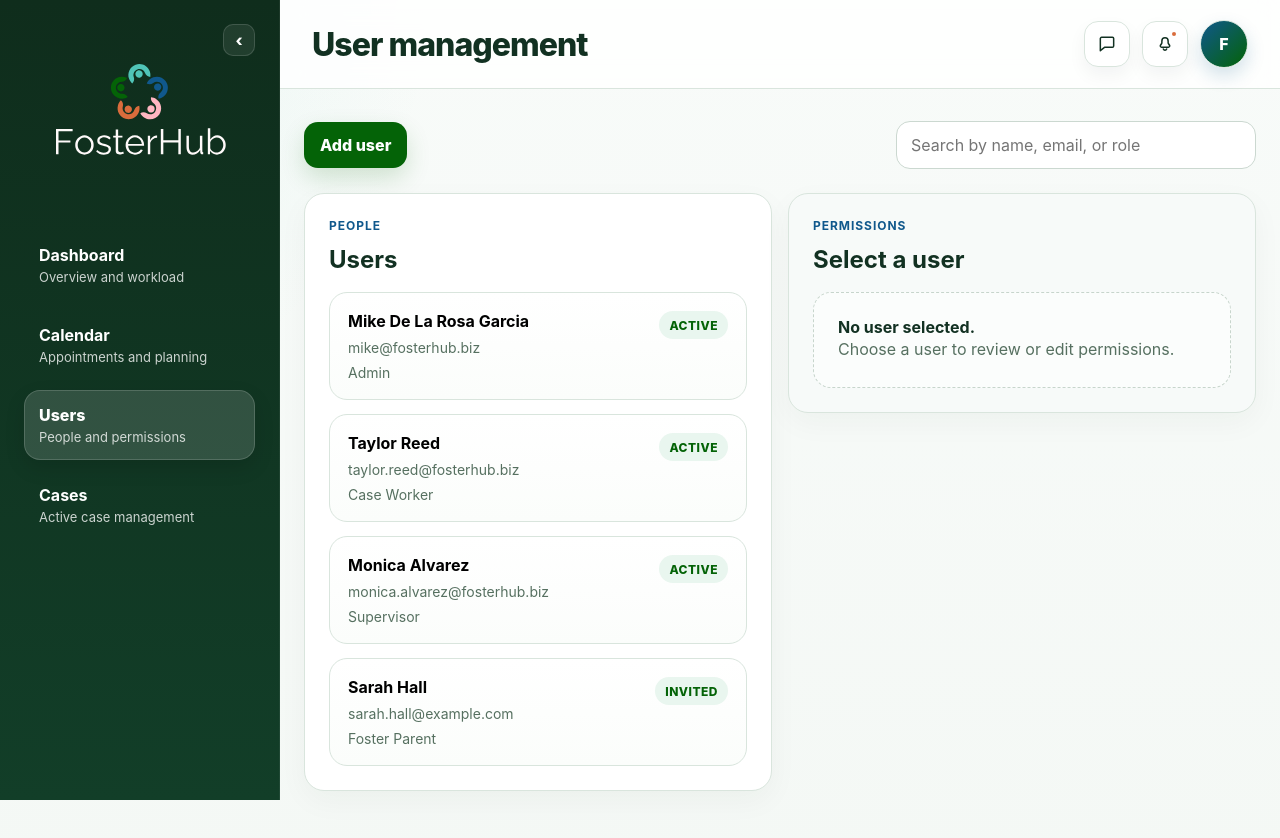
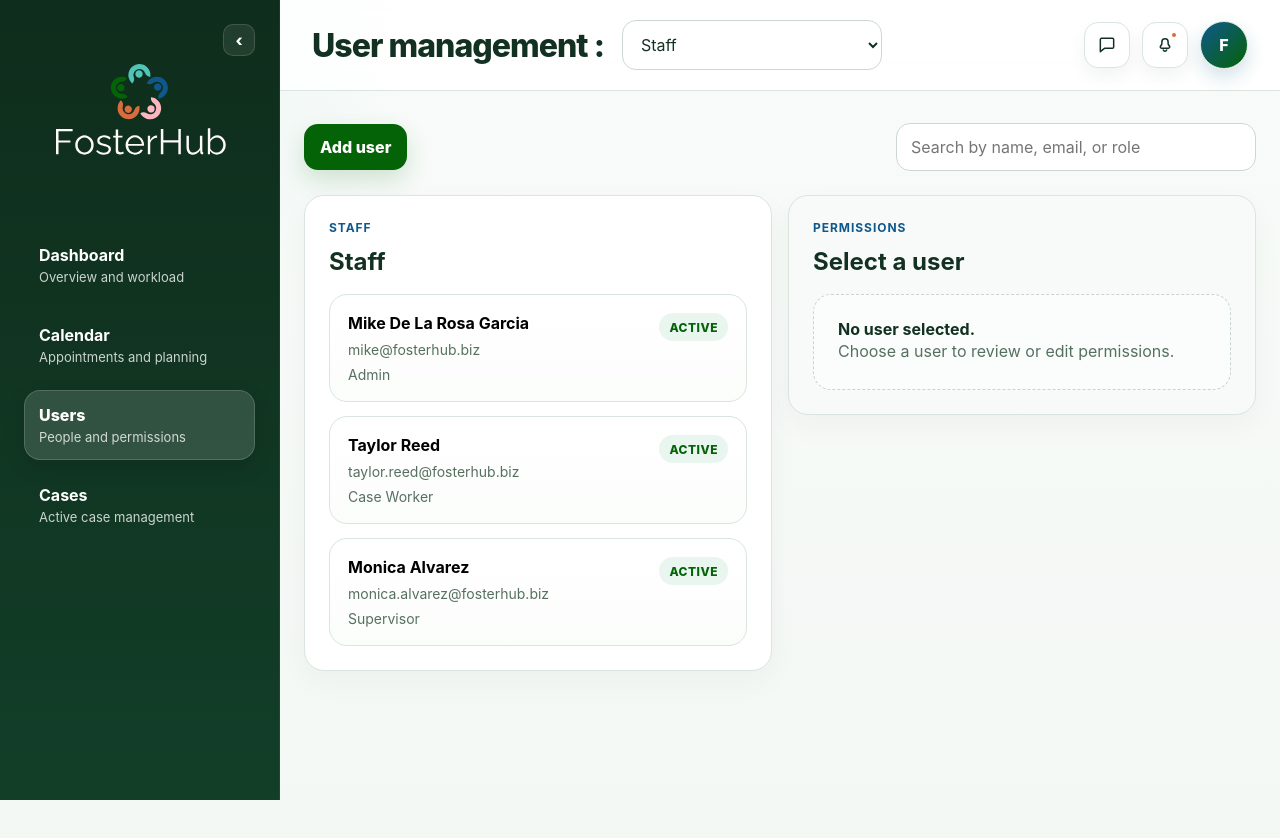
Before and after one commit to Mdelarosa93/FosterHub, a Next.js app in the folder fosterhub-app/apps/web/: page /intake in a window 1280 px wide. Shown: the top 838 px of the page. After the commit the page ends 800 px from the top, so only its background shows below. Built offline with nearby package versions, Linux system fonts and the light colour scheme.

Commit message:
Add user type filtering to user management

```diff
--- a/fosterhub-app/apps/web/app/intake/page.tsx
+++ b/fosterhub-app/apps/web/app/intake/page.tsx
@@ -8,9 +8,12 @@ type UserRecord = {
   name: string;
   email: string;
   role: string;
+  type: 'Staff' | 'Legal' | 'Vendors' | 'Foster Parents' | 'Biological Parents';
   status: 'Active' | 'Invited' | 'Suspended';
   permissions: string[];
 };
+
+const userTypeOptions: UserRecord['type'][] = ['Staff', 'Legal', 'Vendors', 'Foster Parents', 'Biological Parents'];
 
 const initialUsers: UserRecord[] = [
   {
@@ -18,6 +21,7 @@ const initialUsers: UserRecord[] = [
     name: 'Mike De La Rosa Garcia',
     email: 'mike@fosterhub.biz',
     role: 'Admin',
+    type: 'Staff',
     status: 'Active',
     permissions: ['Manage users', 'Manage roles', 'View all cases', 'Edit cases'],
   },
@@ -26,6 +30,7 @@ const initialUsers: UserRecord[] = [
     name: 'Taylor Reed',
     email: 'taylor.reed@fosterhub.biz',
     role: 'Case Worker',
+    type: 'Staff',
     status: 'Active',
     permissions: ['View assigned cases', 'Edit assigned cases', 'Schedule case events'],
   },
@@ -34,6 +39,7 @@ const initialUsers: UserRecord[] = [
     name: 'Monica Alvarez',
     email: 'monica.alvarez@fosterhub.biz',
     role: 'Supervisor',
+    type: 'Staff',
     status: 'Active',
     permissions: ['View team cases', 'Approve requests', 'Manage staff assignments'],
   },
@@ -42,8 +48,36 @@ const initialUsers: UserRecord[] = [
     name: 'Sarah Hall',
     email: 'sarah.hall@example.com',
     role: 'Foster Parent',
+    type: 'Foster Parents',
     status: 'Invited',
     permissions: ['View child updates', 'View calendar events'],
+  },
+  {
+    id: 'u5',
+    name: 'Attorney Maria Lopez',
+    email: 'maria.lopez@example.com',
+    role: 'Attorney',
+    type: 'Legal',
+    status: 'Active',
+    permissions: ['View court documents', 'View case milestones'],
+  },
+  {
+    id: 'u6',
+    name: 'Sunrise Family Services',
+    email: 'intake@sunrisefamilyservices.org',
+    role: 'Vendor',
+    type: 'Vendors',
+    status: 'Active',
+    permissions: ['View assigned service requests'],
+  },
+  {
+    id: 'u7',
+    name: 'Janelle Hall',
+    email: 'janelle.hall@example.com',
+    role: 'Biological Parent',
+    type: 'Biological Parents',
+    status: 'Invited',
+    permissions: ['View approved visitation events'],
   },
 ];
 
@@ -58,11 +92,16 @@ const permissionOptions = [
   'Manage staff assignments',
   'View child updates',
   'View calendar events',
+  'View court documents',
+  'View case milestones',
+  'View assigned service requests',
+  'View approved visitation events',
 ];
 
 export default function IntakePage() {
   const [users, setUsers] = useState<UserRecord[]>(initialUsers);
   const [query, setQuery] = useState('');
+  const [selectedType, setSelectedType] = useState<UserRecord['type']>('Staff');
   const [addUserModalOpen, setAddUserModalOpen] = useState(false);
   const [activeUserId, setActiveUserId] = useState<string | null>(null);
   const [draftName, setDraftName] = useState('');
@@ -71,13 +110,12 @@ export default function IntakePage() {
 
   const filteredUsers = useMemo(() => {
     const normalized = query.trim().toLowerCase();
-    if (!normalized) return users;
-    return users.filter(user =>
-      user.name.toLowerCase().includes(normalized) ||
-      user.email.toLowerCase().includes(normalized) ||
-      user.role.toLowerCase().includes(normalized),
-    );
-  }, [users, query]);
+    return users.filter(user => {
+      if (user.type !== selectedType) return false;
+      if (!normalized) return true;
+      return user.name.toLowerCase().includes(normalized) || user.email.toLowerCase().includes(normalized) || user.role.toLowerCase().includes(normalized);
+    });
+  }, [users, query, selectedType]);
 
   const activeUser = users.find(user => user.id === activeUserId) || null;
 
@@ -88,6 +126,7 @@ export default function IntakePage() {
         name: draftName || 'New User',
         email: draftEmail,
         role: draftRole,
+        type: selectedType,
         status: 'Invited',
         permissions: draftRole === 'Admin' ? ['Manage users', 'Manage roles', 'View all cases', 'Edit cases'] : ['View assigned cases'],
       },
@@ -112,7 +151,16 @@ export default function IntakePage() {
   }
 
   return (
-    <AppShell title="User management">
+    <AppShell
+      title="User management :"
+      headerActions={
+        <select className="select" value={selectedType} onChange={e => setSelectedType(e.target.value as UserRecord['type'])} style={{ maxWidth: 260 }}>
+          {userTypeOptions.map(option => (
+            <option key={option} value={option}>{option}</option>
+          ))}
+        </select>
+      }
+    >
       <main className="page-stack">
         <section style={{ display: 'flex', alignItems: 'center', justifyContent: 'space-between', gap: 16, flexWrap: 'wrap' }}>
           <button type="button" className="button button-primary" onClick={() => setAddUserModalOpen(true)}>
@@ -131,8 +179,8 @@ export default function IntakePage() {
           <section className="card">
             <div className="section-title">
               <div>
-                <div className="eyebrow">People</div>
-                <h2>Users</h2>
+                <div className="eyebrow">{selectedType}</div>
+                <h2>{selectedType}</h2>
               </div>
             </div>
 
@@ -243,6 +291,8 @@ export default function IntakePage() {
                     <option>Case Worker</option>
                     <option>Foster Parent</option>
                     <option>Attorney</option>
+                    <option>Vendor</option>
+                    <option>Biological Parent</option>
                   </select>
                 </div>
               </div>
```
